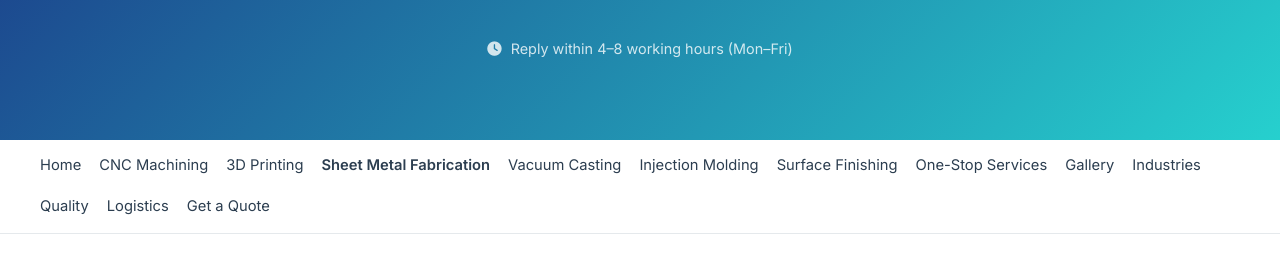
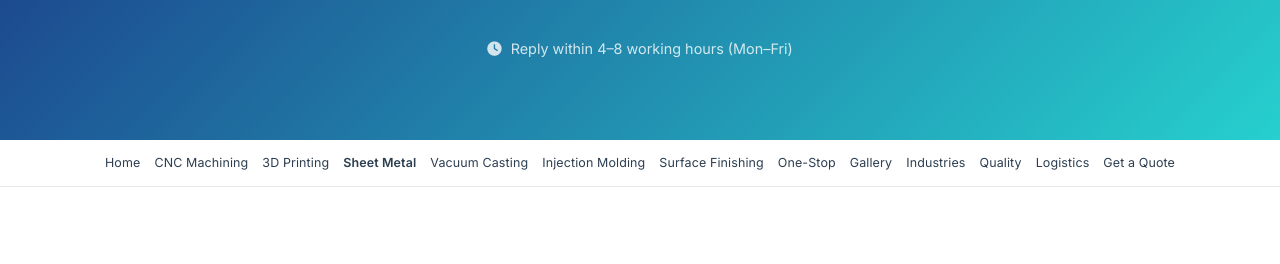
Before and after one commit to rivato-cnc/rivato-cnc-website, a plain HTML site: page public/sheet-metal-fabrication.html in a window 1280 px wide. Shown: the part 494-758 px from the top of the page. Drawn offline with Linux system fonts and the light colour scheme.

Commit message:
Update sheet-metal-fabrication.html

```diff
--- a/public/sheet-metal-fabrication.html
+++ b/public/sheet-metal-fabrication.html
@@ -131,21 +131,21 @@
         </div>
     </section>
 
-        <nav style="background:#ffffff; border-bottom:1px solid #e5e9ec;">
-        <div class="container" style="display:flex; flex-wrap:wrap; gap:18px; padding:14px 0; font-size:0.92rem;">
-            <a href="/" style="color:#2c3e50; text-decoration:none;">Home</a>
-            <a href="cnc-machining" style="color:#2c3e50; text-decoration:none;">CNC Machining</a>
-            <a href="3d-printing" style="color:#2c3e50; text-decoration:none;">3D Printing</a>
-            <a href="sheet-metal-fabrication" style="color:#2c3e50; text-decoration:none; font-weight:600;">Sheet Metal Fabrication</a>
-            <a href="vacuum-casting" style="color:#2c3e50; text-decoration:none;">Vacuum Casting</a>
-            <a href="injection-molding" style="color:#2c3e50; text-decoration:none;">Injection Molding</a>
-            <a href="surface-finishing" style="color:#2c3e50; text-decoration:none;">Surface Finishing</a>
-            <a href="one-stop" style="color:#2c3e50; text-decoration:none;">One-Stop Services</a>
-            <a href="gallery" style="color:#2c3e50; text-decoration:none;">Gallery</a>
-            <a href="industries" style="color:#2c3e50; text-decoration:none;">Industries</a>
-            <a href="quality" style="color:#2c3e50; text-decoration:none;">Quality</a>
-            <a href="logistics" style="color:#2c3e50; text-decoration:none;">Logistics</a>
-            <a href="quote-process" style="color:#2c3e50; text-decoration:none;">Get a Quote</a>
+            <nav style="background:#ffffff; border-bottom:1px solid #e5e9ec;">
+        <div class="container nav-inner" style="display:flex; flex-wrap:wrap; align-items:center; justify-content:center; gap:8px 20px; padding:13px 0; font-size:0.84rem; letter-spacing:0.01em;">
+            <a class="nav-link" href="/" style="color:#2c3e50; text-decoration:none;">Home</a>
+            <a class="nav-link" href="cnc-machining" style="color:#2c3e50; text-decoration:none;">CNC Machining</a>
+            <a class="nav-link" href="3d-printing" style="color:#2c3e50; text-decoration:none;">3D Printing</a>
+            <a class="nav-link" href="sheet-metal-fabrication" style="color:#2c3e50; text-decoration:none;font-weight:600;">Sheet Metal</a>
+            <a class="nav-link" href="vacuum-casting" style="color:#2c3e50; text-decoration:none;">Vacuum Casting</a>
+            <a class="nav-link" href="injection-molding" style="color:#2c3e50; text-decoration:none;">Injection Molding</a>
+            <a class="nav-link" href="surface-finishing" style="color:#2c3e50; text-decoration:none;">Surface Finishing</a>
+            <a class="nav-link" href="one-stop" style="color:#2c3e50; text-decoration:none;">One-Stop</a>
+            <a class="nav-link" href="gallery" style="color:#2c3e50; text-decoration:none;">Gallery</a>
+            <a class="nav-link" href="industries" style="color:#2c3e50; text-decoration:none;">Industries</a>
+            <a class="nav-link" href="quality" style="color:#2c3e50; text-decoration:none;">Quality</a>
+            <a class="nav-link" href="logistics" style="color:#2c3e50; text-decoration:none;">Logistics</a>
+            <a class="nav-link" href="quote-process" style="color:#2c3e50; text-decoration:none;">Get a Quote</a>
         </div>
     </nav>
 
@@ -281,7 +281,7 @@
                 <div class="contact-info">
                     <div class="contact-item">
                         <div class="contact-icon"><i class="fas fa-envelope"></i></div>
-                        <div class="contact-details"><h3>Email</h3><a href="/cdn-cgi/l/email-protection#690e081b1b0c1d1d291b001f081d060a070a470a0604561a1c0b030c0a1d543a010c0c1d4c5b59240c1d08054c5b592f080b1b000a081d0006074c5b592007181c001b10"><span class="__cf_email__" data-cfemail="cdaaacbfbfa8b9b98dbfa4bbacb9a2aea3aee3aea2a0">[email&#160;protected]</span></a></div>
+                        <div class="contact-details"><h3>Email</h3><a href="mailto:garrett@rivatocnc.com"><span>garrett@rivatocnc.com</span></a></div>
                     </div>
                     <div class="contact-item">
                         <div class="contact-icon"><i class="fab fa-whatsapp"></i></div>
@@ -300,7 +300,7 @@
                     <h3>Ready to Start?</h3>
                     <p>Send the drawing and we confirm the features before quoting</p>
                     <div class="cta-buttons">
-                        <a href="/cdn-cgi/l/email-protection#adcaccdfdfc8d9d9eddfc4dbccd9c2cec3ce83cec2c092ded8cfc7c8ced990fec5c8c8d9889f9de0c8d9ccc1889f9debcccfdfc4ceccd9c4c2c3889f9de4c3dcd8c4dfd4" class="btn-primary"><i class="fas fa-paper-plane"></i> Send Email</a>
+                        <a href="mailto:garrett@rivatocnc.com" class="btn-primary"><i class="fas fa-paper-plane"></i> Send Email</a>
                         <a href="https://wa.me/8613798588248?text=Hello%20Rivato%20CNC,%20I%20have%20a%20Sheet%20Metal%20Fabrication%20inquiry" class="btn-whatsapp" target="_blank" rel="noopener noreferrer"><i class="fab fa-whatsapp"></i> WhatsApp</a>
                     </div>
                 </div>
@@ -340,6 +340,6 @@
             </div>
         </div>
     </footer>
-<script data-cfasync="false" src="/cdn-cgi/scripts/5c5dd728/cloudflare-static/email-decode.min.js"></script><script type="module" src="https://static.cloudflareinsights.com/beacon.min.js/vce701823e78c4301a35b7e07294d87301792088814092" integrity="sha512-UKNk8GbxkABxKcXYuLkO16EleLGUkcvJWtpSNmExE0Too3ZaFAxTscNWEc1OdAv5/BikHawapSCaiD2XCmp+Bw==" data-cf-beacon='{"version":"2024.11.0","token":"8540614c4d524f2cbc460d18b1746c0f","r":1,"spa":2}' crossorigin="anonymous"></script>
+<script type="module" src="https://static.cloudflareinsights.com/beacon.min.js/vce701823e78c4301a35b7e07294d87301792088814092" integrity="sha512-UKNk8GbxkABxKcXYuLkO16EleLGUkcvJWtpSNmExE0Too3ZaFAxTscNWEc1OdAv5/BikHawapSCaiD2XCmp+Bw==" data-cf-beacon='{"version":"2024.11.0","token":"8540614c4d524f2cbc460d18b1746c0f","r":1,"spa":2}' crossorigin="anonymous"></script>
 </body>
 </html>
```
